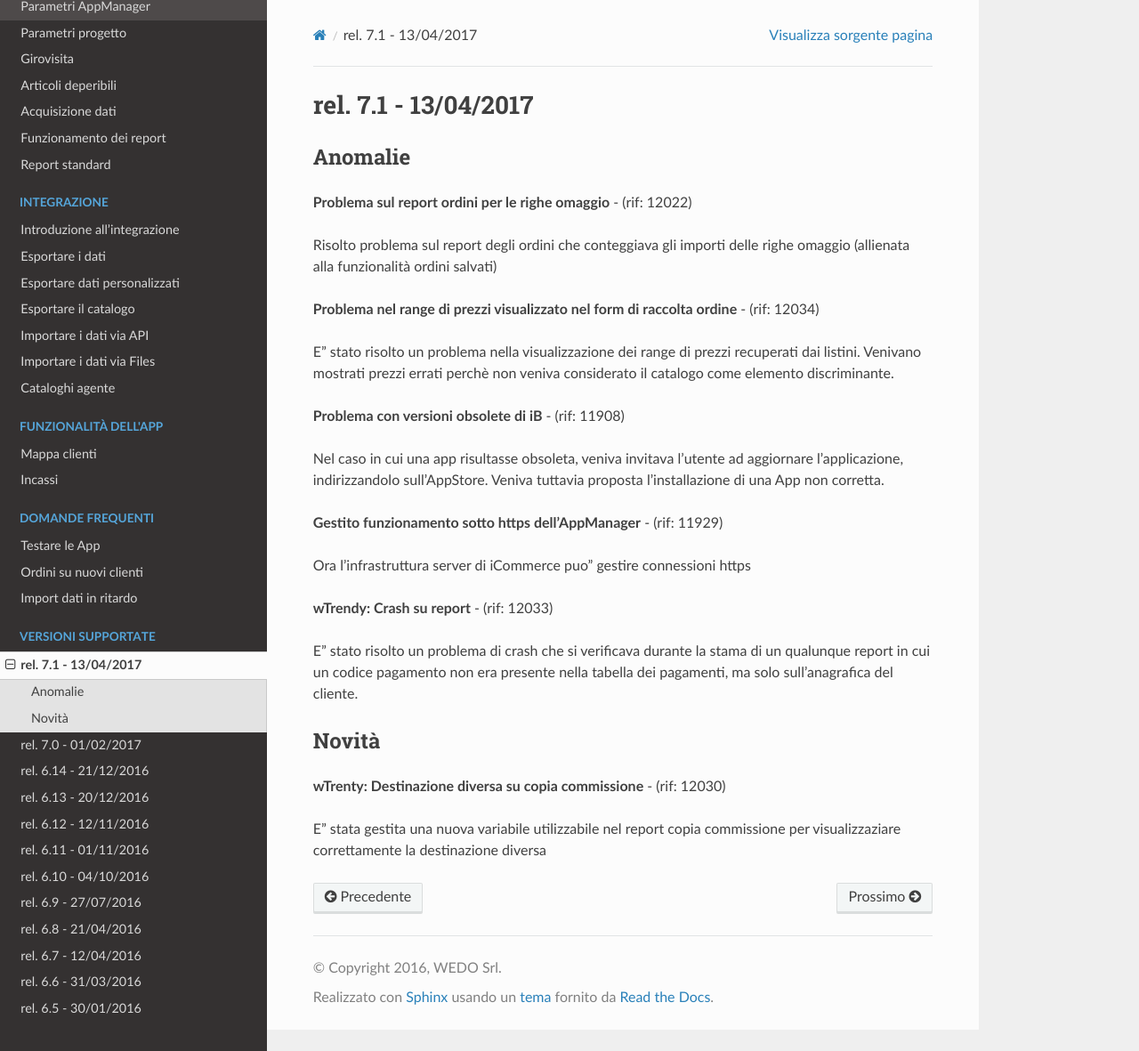
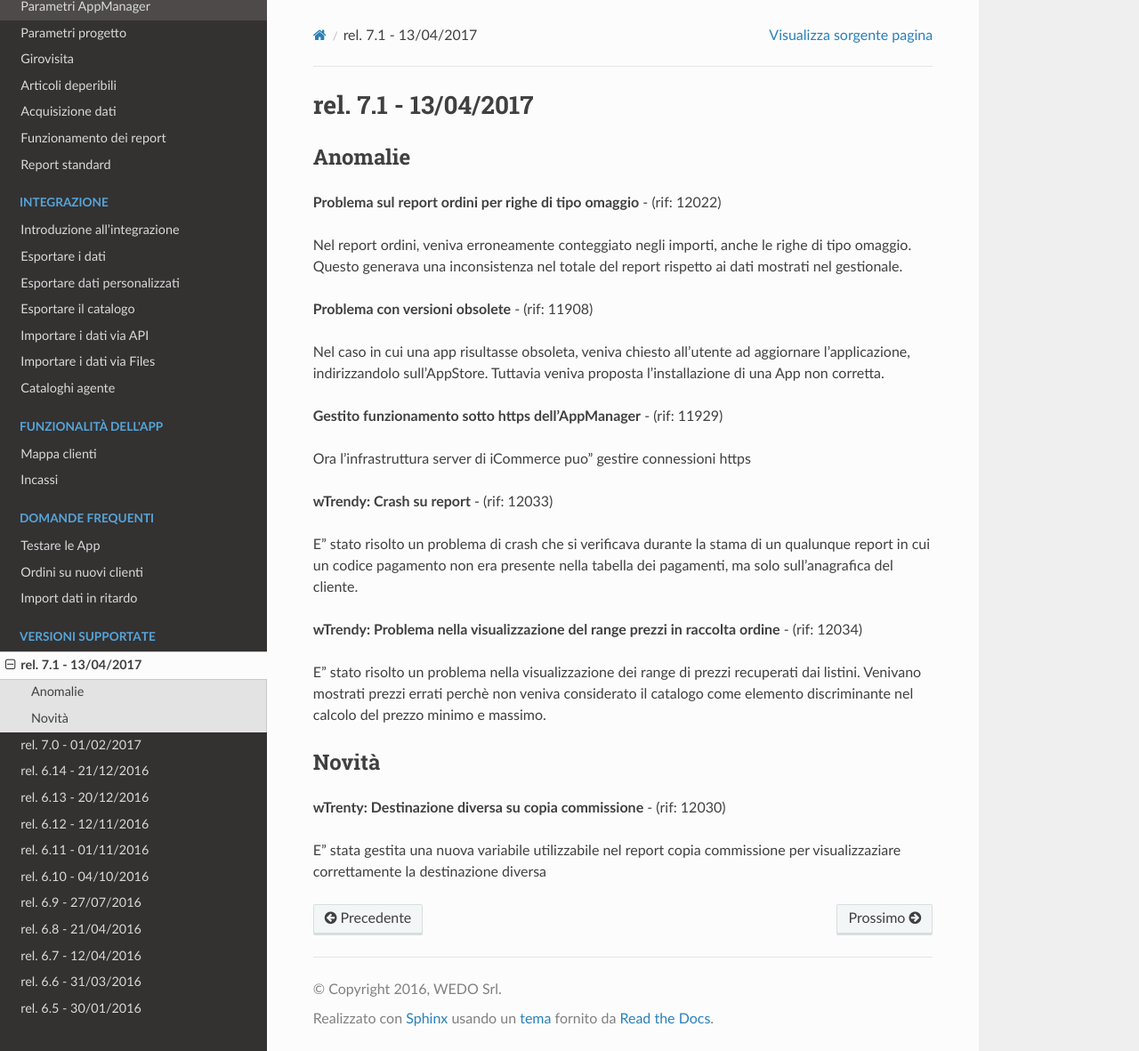
Before and after one commit to wedoit-io/doc-icommerce, a Sphinx documentation site: the page built from source/release-7-1.rst, in a window 1280 px wide and 1181 px high. Shown: the whole window at 89% size. Built offline with Sphinx 7.4.7 and the Read the Docs theme 2.0.0, drawn with Linux system fonts in a browser that asks for light colours.

Commit message:
Update release-7-1.rst

```diff
--- a/source/release-7-1.rst
+++ b/source/release-7-1.rst
@@ -4,17 +4,13 @@ rel. 7.1 - 13/04/2017
 Anomalie
 --------
 
-**Problema sul report ordini per le righe omaggio** - (rif: 12022)
+**Problema sul report ordini per righe di tipo omaggio** - (rif: 12022)
 
-Risolto problema sul report degli ordini che conteggiava gli importi delle righe omaggio (allienata alla funzionalità ordini salvati)
+Nel report ordini, veniva erroneamente conteggiato negli importi, anche le righe di tipo omaggio. Questo generava una inconsistenza nel totale del report rispetto ai dati mostrati nel gestionale.
 
-**Problema nel range di prezzi visualizzato nel form di raccolta ordine** - (rif: 12034)
+**Problema con versioni obsolete** - (rif: 11908)
 
-E' stato risolto un problema nella visualizzazione dei range di prezzi recuperati dai listini. Venivano mostrati prezzi errati perchè non veniva considerato il catalogo come elemento discriminante.
-
-**Problema con versioni obsolete di iB** - (rif: 11908)
-
-Nel caso in cui una app risultasse obsoleta, veniva invitava l'utente ad aggiornare l'applicazione, indirizzandolo sull'AppStore. Veniva tuttavia proposta l'installazione di una App non corretta.
+Nel caso in cui una app risultasse obsoleta, veniva chiesto all'utente ad aggiornare l'applicazione, indirizzandolo sull'AppStore. Tuttavia veniva proposta l'installazione di una App non corretta.
 
 **Gestito funzionamento sotto https dell'AppManager** - (rif: 11929)
 
@@ -24,6 +20,11 @@ Ora l'infrastruttura server di iCommerce puo' gestire connessioni https
 
 E' stato risolto un problema di crash che si verificava durante la stama di un qualunque report in cui un codice pagamento non era presente nella tabella dei pagamenti, ma solo sull'anagrafica del cliente.
 
+
+**wTrendy: Problema nella visualizzazione del range prezzi in raccolta ordine** - (rif: 12034)
+
+E' stato risolto un problema nella visualizzazione dei range di prezzi recuperati dai listini. Venivano mostrati prezzi errati perchè non veniva considerato il catalogo come elemento discriminante nel calcolo del prezzo minimo e massimo.
+
 Novità
 ------
 
```
